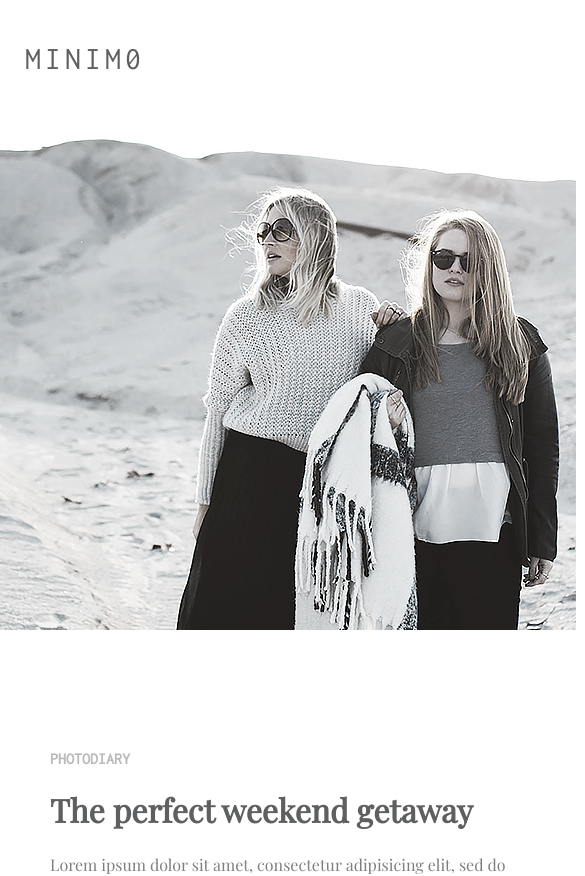
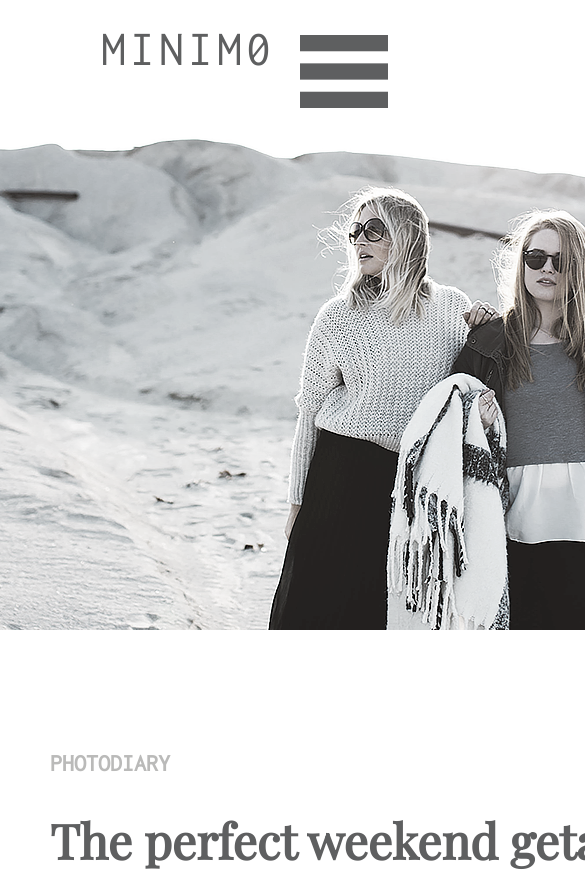
Before and after one commit to wchrapcynski/Website-Mockup, a plain HTML site: page index.html in a window 390 px wide. Shown: the top 876 px of the page, 585 px wide, since content can reach past the window. Drawn offline with nearby package versions, Linux system fonts and the light colour scheme.

Commit message:
Updated HTML and CSS

```diff
--- a/css/style.css
+++ b/css/style.css
@@ -5,6 +5,7 @@
 body {
     margin: 0 auto;
     font-family: 'Playfair Display', serif;
+    height: 100vh;
 }
 
 .content {
@@ -45,6 +46,13 @@ nav {
     height: 40px;
 }
 
+.burger {
+    visibility: hidden;
+    background-image: url('../images/burger.png');
+    height: 73px;
+    width: 88px;
+}
+
 .menu {
     display: flex;
     justify-content: space-between;
@@ -75,7 +83,7 @@ p {
     line-height: 1.5;
 }
 
-.topImage {
+.hero {
     background-image: url('../images/top.png');
     height: 600px;
     background-size: 1062px 509px;
@@ -231,11 +239,53 @@ footer {
         display: none;
     }
 
+    .burger {
+        visibility: visible;
+        display: flex;
+        justify-content: flex-end;
+        padding: 0 20px;
+    }
+
     .title {
         padding: 0 25px;
+        font-size: 50px;
     }
 
     main {
         padding: 0 50px;
     }
+
+    footer, .signUp, .hero, .content, .topBar, .bottom     {
+        width: 90vh;
+    }
+
+    body {
+        font-size: 24px;
+    }
+
+    .footerLeft {
+        width: 400px;
+    }
+
+    .footerRight {
+        font-size: 0;
+    }
+
+    h3 {
+        font-size: 24px;
+    }
+
+    .eMail h3 {
+        margin-bottom: 40px;
+    }
+
+    .signUp h1 {
+        margin-bottom: 30px;
+    }
+
+    .loadMore {
+        font-size: 26px;
+        width: 180px;
+        height: 80px;
+    }
 }
--- a/index.html
+++ b/index.html
@@ -20,12 +20,13 @@
                     <li><a href="#">Music</a></li>
                     <li><a href="#">Travel</a></li>
                 </ul>
+                <div class="burger"></div>
             </nav>
         </header>
     </div>
 
         <div class="content">
-            <div class="topImage"></div>
+            <div class="hero"></div>
             <main>
                 <h3>PHOTODIARY</h3>
                 <h1>The perfect weekend getaway</h1>
@@ -105,7 +106,6 @@
                     Load more
                 </div>
             </div>
-
         </main>
         <footer>
             <div class="footerLeft">
```
Also changed, not shown: images/burger.png (added). Lines whose indentation alone changed are shown as unchanged.
